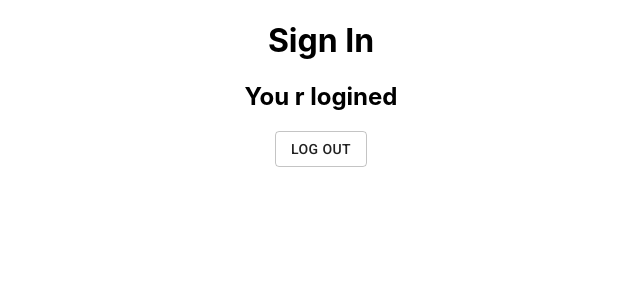
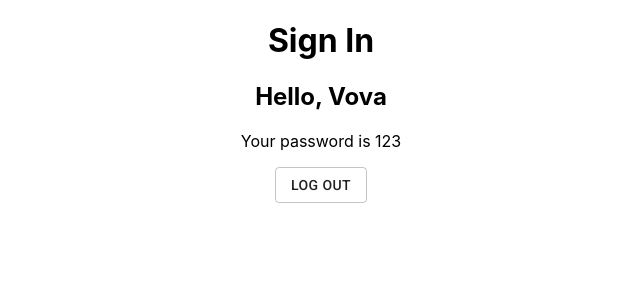
Before and after one commit to VladimirRiz/log-in-form, a React (Create React App) app: page /auth in a window 1280 px wide. Shown: the top 300 px of the page, without its empty margins (319-959 px from the left). Built offline with nearby package versions, Linux system fonts and the light colour scheme.

Commit message:
added info on the auth page

```diff
--- a/src/components/Auth.js
+++ b/src/components/Auth.js
@@ -1,13 +1,16 @@
 import React, { Component } from 'react';
 import Button from '@material-ui/core/Button';
 import { Link } from 'react-router-dom';
+import UserInfo from '../data/UserInfo';
+
 
 
 class Loggined extends Component {
   render() {
     return (
       <div>
-        <h2>You r logined</h2>
+        <h2>Hello, {UserInfo.login} </h2>
+        <p>Your password is {UserInfo.password}</p>
         <Link to='/'>
           <Button variant="outlined">
             Log Out
--- a/src/components/FormView.js
+++ b/src/components/FormView.js
@@ -1,11 +1,11 @@
 import React, { Component } from 'react';
 import Form from './Form'
-import Preview from './Preview';
+// import Preview from './Preview';
 import { amber, green } from '@material-ui/core/colors';
 import { makeStyles } from '@material-ui/core/styles';
 import UserInfo from '../data/UserInfo';
-import { Route, Redirect } from "react-router-dom";
-import Loggined from '../components/Auth'
+// import { Route, Redirect } from "react-router-dom";
+// import Loggined from '../components/Auth'
 
 
 // console.log(UserInfo.login)
@@ -34,19 +34,20 @@ class FormView extends Component {
 
   handleClick = () => {
     if (this.state.redirectToReferrer === true) {
-      this.props.history.push('/auth')
+      return this.props.history.push('/auth')
     } else this.setState({ open: true })
   }
 
 
   validateFields = () => {
     if (this.state.login === UserInfo.login && this.state.password === UserInfo.password) {
-      this.setState({
+      return (this.setState({
         message: 'Success',
         redirectToReferrer: true,
       }, () => {
         console.log(this.state.redirectToReferrer)
       })
+      )
     } else {
       this.setState({
         message: 'Wrong',
@@ -66,8 +67,9 @@ class FormView extends Component {
   };
 
   onSubmitBtnClick = () => {
+    this.handleClick();
     this.validateFields();
-    this.handleClick();
+
   }
 
   //Styles for Inputs
```
Also changed, not shown: src/App.js (+1 -27 lines).
